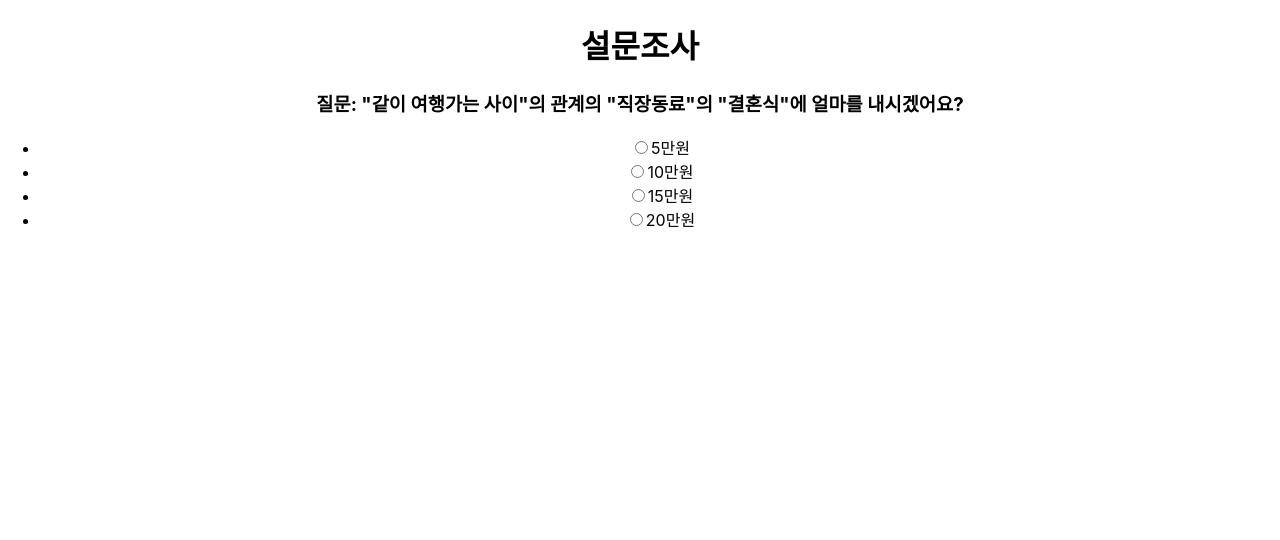
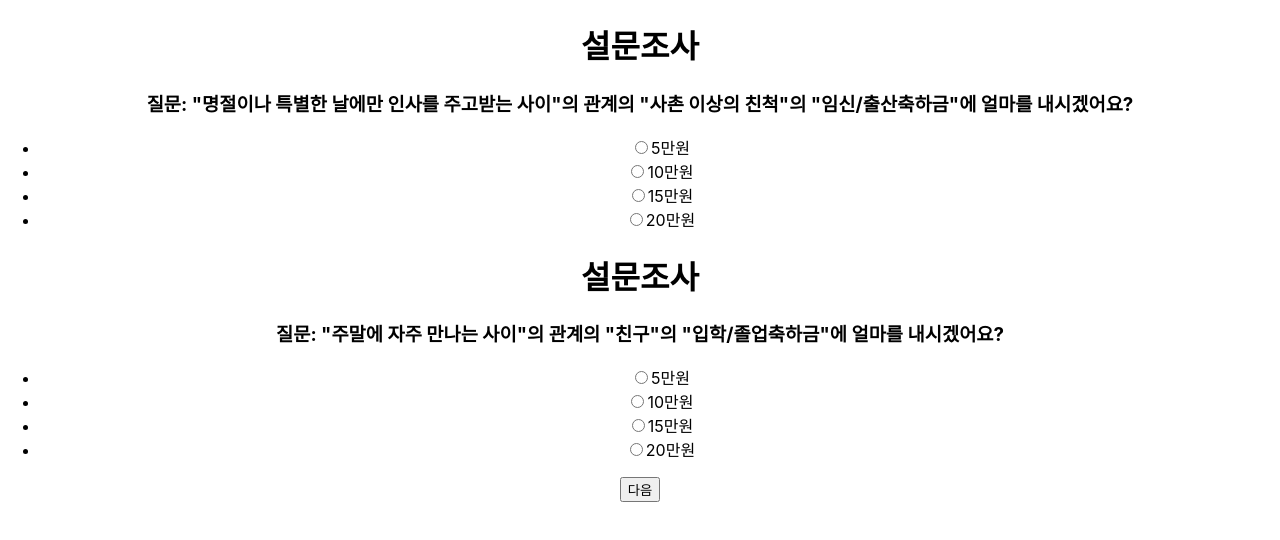
Before and after one commit to unoung/howmuch_qa, a React (Create React App) app: page / in a window 1280 px wide. Shown: the top 540 px of the page. Built offline with nearby package versions, Linux system fonts and the light colour scheme.

Commit message:
feat: 관계별

```diff
--- a/src/App.js
+++ b/src/App.js
@@ -1,10 +1,14 @@
+import SurveyPage2 from "./SurveyPage2";
 import "./App.css";
 import SurveyPage from "./SurveyPage";
+import SurveyPage3 from "./SurveyPage3";
 
 function App() {
   return (
     <div className="App">
-      <SurveyPage />
+      {/* <SurveyPage /> */}
+      <SurveyPage2 />
+      <SurveyPage3 />
     </div>
   );
 }
--- /dev/null
+++ b/src/SurveyPage2.js
@@ -0,0 +1,73 @@
+import React, { useState, useEffect } from "react";
+
+const SurveyPage2 = () => {
+  const relationshipOptions = ["명절이나 특별한 날에만 인사를 주고받는 사이", "특별한 일 없어도 안부를 주고받는 사이", "자주 연락을 주고받는 사이"];
+  const targetOptions = ["자녀", "부모님", "시부모님(장인장모님)", "배우자", "친척/사촌", "사촌 이상의 친척", "연인"];
+  const amountOptions = ["5만원", "10만원", "15만원", "20만원"];
+
+  const [relationship, setRelationship] = useState("");
+  const [target, setTarget] = useState("");
+  const [event, setEvent] = useState("");
+  const [answers, setAnswers] = useState(Array(amountOptions.length).fill(false));
+  const [eventList, setEventList] = useState([]);
+
+  useEffect(() => {
+    setEventList([]);
+    if (target === "자녀") {
+      setEventList(["돌잔치", "결혼식", "생일", "개업식", "기념일", "병문안위로금", "임신/출산축하금", "입학/졸업축하금"]);
+    } else if (target === "부모님") {
+      setEventList(["생일", "회갑", "기념일", "입학/졸업축하금", "결혼기념일", "병문안위로금", "개업식"]);
+    } else if (target === "시부모님(장인장모님)") {
+      setEventList(["생일", "회갑", "기념일", "입학/졸업축하금", "결혼기념일", "병문안위로금", "개업식"]);
+    } else if (target === "친척/사촌") {
+      setEventList(["돌잔치", "부모상", "조부모상", "결혼식", "생일", "회갑", "개업식", "기념일", "병문안위로금", "임신/출산축하금", "입학/졸업축하금"]);
+    } else if (target === "사촌 이상의 친척") {
+      setEventList(["돌잔치", "부모상", "조부모상", "결혼식", "생일", "회갑", "개업식", "기념일", "병문안위로금", "임신/출산축하금", "입학/졸업축하금"]);
+    } else if (target === "배우자") {
+      setEventList(["부모상", "조부모상", "생일", "개업식", "기념일", "병문안위로금", "임신/출산축하금", "입학/졸업축하금"]);
+    } else if (target === "연인") {
+      setEventList(["부모상", "조부모상", "생일", "개업식", "기념일", "병문안위로금", "입학/졸업축하금"]);
+    }
+  }, [target]);
+
+  useEffect(() => {
+    const randomRelationship = relationshipOptions[Math.floor(Math.random() * relationshipOptions.length)];
+    setRelationship(randomRelationship);
+
+    const randomTarget = targetOptions[Math.floor(Math.random() * targetOptions.length)];
+    setTarget(randomTarget);
+
+    let randomEvent = "";
+    // if (randomTarget === "자녀" || randomTarget === "부모님") {
+    randomEvent = eventList[Math.floor(Math.random() * eventList.length)];
+    // }
+    setEvent(randomEvent);
+  }, [eventList]);
+
+  const handleOptionSelect = (index) => {
+    const newAnswers = Array(amountOptions.length).fill(false);
+    newAnswers[index] = true;
+    setAnswers(newAnswers);
+  };
+
+  return (
+    <div>
+      <h1>설문조사</h1>
+      <h3>
+        질문: "{relationship}"의 관계의 "{target}"의 "{event}"에 얼마를 내시겠어요?
+      </h3>
+      <ul>
+        {amountOptions.map((option, index) => (
+          <li key={index}>
+            <label>
+              <input type="radio" checked={answers[index]} onChange={() => handleOptionSelect(index)} />
+              {option}
+            </label>
+          </li>
+        ))}
+      </ul>
+    </div>
+  );
+};
+
+export default SurveyPage2;
--- /dev/null
+++ b/src/SurveyPage3.js
@@ -0,0 +1,155 @@
+// import React, { useState, useEffect } from "react";
+
+// const SurveyPage3 = () => {
+//   const relationshipOptions = [
+//     { title: "마주치면 인사만 하는 사이", intimacy: 1 },
+//     { title: "어쩌다 같이 밥정도 한번 먹는 사이", intimacy: 2 },
+//     { title: "자주 연락을 주고받는 사이", intimacy: 3 },
+//     { title: "주말에 자주 만나는 사이", intimacy: 4 },
+//     { title: "연휴에 같이 여행을 가는 사이", intimacy: 5 },
+//     { title: "그냥 서로 얼굴을 아는 정도의 사이", intimacy: 1 },
+//     { title: "명절이나 특별한 날만 인사를 주고받는 사이", intimacy: 2 },
+//     { title: "특별한 일 없어도 안부를 주고받는 사이", intimacy: 3 },
+//     { title: "도움이 필요할때 연락할 수 있는 사이", intimacy: 4 },
+//     { title: "가족들과도 알고 지내는 사이", intimacy: 5 },
+//   ];
+
+//   const targetOptions = ["친구", "직장동료", "고교동창", "배우자", "대학동기", "동호회 지인", "선생님/제자"];
+//   const amountOptions = ["5만원", "10만원", "15만원", "20만원"];
+//   const eventOptions = ["돌잔치", "결혼식", "생일", "개업식", "기념일", "병문안위로금", "임신/출산축하금", "입학/졸업축하금"];
+
+//   const [relationship, setRelationship] = useState("");
+//   const [target, setTarget] = useState("");
+//   const [event, setEvent] = useState("");
+//   const [answers, setAnswers] = useState(Array(amountOptions.length).fill(false));
+//   const [eventList, setEventList] = useState([]);
+
+//   useEffect(() => {
+//     setEventList([]);
+//   }, [target]);
+
+//   useEffect(() => {
+//     const randomRelationship = relationshipOptions[Math.floor(Math.random() * relationshipOptions.length)].title;
+//     setRelationship(randomRelationship);
+
+//     const randomTarget = targetOptions[Math.floor(Math.random() * targetOptions.length)];
+//     setTarget(randomTarget);
+
+//     let randomEvent = eventOptions[Math.floor(Math.random() * eventOptions.length)];
+//     setEvent(randomEvent);
+//   }, []);
+
+//   const handleOptionSelect = (index) => {
+//     const newAnswers = Array(amountOptions.length).fill(false);
+//     newAnswers[index] = true;
+//     setAnswers(newAnswers);
+//   };
+
+//   const renderQuestions = () => {
+//     return targetOptions.map((option, index) => {
+//       const randomEvent = eventOptions[Math.floor(Math.random() * eventOptions.length)];
+//       const randomRelationship = relationshipOptions[Math.floor(Math.random() * relationshipOptions.length)].title;
+
+//       return (
+//         <div key={index}>
+//           <h3>
+//             질문: "{randomRelationship}"의 관계의 "{option}"의 "{randomEvent}"에 얼마를 내시겠어요?
+//           </h3>
+//           <ul>
+//             {amountOptions.map((amountOption, amountIndex) => (
+//               <li key={amountIndex}>
+//                 <label>
+//                   <input type="radio" checked={answers[amountIndex]} onChange={() => handleOptionSelect(amountIndex)} />
+//                   {amountOption}
+//                 </label>
+//               </li>
+//             ))}
+//           </ul>
+//         </div>
+//       );
+//     });
+//   };
+
+//   return (
+//     <div>
+//       <h1>설문조사</h1>
+//       {renderQuestions()}
+//     </div>
+//   );
+// };
+
+// export default SurveyPage3;
+
+import React, { useState, useEffect } from "react";
+
+const SurveyPage3 = () => {
+  const relationshipOptions = [
+    { title: "마주치면 인사만 하는 사이", intimacy: 1 },
+    { title: "어쩌다 같이 밥정도 한번 먹는 사이", intimacy: 2 },
+    { title: "자주 연락을 주고받는 사이", intimacy: 3 },
+    { title: "주말에 자주 만나는 사이", intimacy: 4 },
+    { title: "연휴에 같이 여행을 가는 사이", intimacy: 5 },
+    { title: "그냥 서로 얼굴을 아는 정도의 사이", intimacy: 1 },
+    { title: "명절이나 특별한 날만 인사를 주고받는 사이", intimacy: 2 },
+    { title: "특별한 일 없어도 안부를 주고받는 사이", intimacy: 3 },
+    { title: "도움이 필요할때 연락할 수 있는 사이", intimacy: 4 },
+    { title: "가족들과도 알고 지내는 사이", intimacy: 5 },
+  ];
+
+  const targetOptions = ["친구", "직장동료", "고교동창", "배우자", "대학동기", "동호회 지인", "선생님/제자"];
+  const amountOptions = ["5만원", "10만원", "15만원", "20만원"];
+  const eventOptions = ["돌잔치", "결혼식", "생일", "개업식", "기념일", "병문안위로금", "임신/출산축하금", "입학/졸업축하금"];
+
+  const [questionIndex, setQuestionIndex] = useState(0);
+  const [relationship, setRelationship] = useState("");
+  const [target, setTarget] = useState("");
+  const [event, setEvent] = useState("");
+  const [answers, setAnswers] = useState(Array(amountOptions.length).fill(false));
+
+  useEffect(() => {
+    const randomRelationship = relationshipOptions[Math.floor(Math.random() * relationshipOptions.length)].title;
+    setRelationship(randomRelationship);
+
+    const randomTarget = targetOptions[Math.floor(Math.random() * targetOptions.length)];
+    setTarget(randomTarget);
+
+    let randomEvent = eventOptions[Math.floor(Math.random() * eventOptions.length)];
+    setEvent(randomEvent);
+  }, [questionIndex]);
+
+  const handleOptionSelect = (index) => {
+    const newAnswers = Array(amountOptions.length).fill(false);
+    newAnswers[index] = true;
+    setAnswers(newAnswers);
+  };
+
+  const handleNextQuestion = () => {
+    if (questionIndex < targetOptions.length - 1) {
+      setQuestionIndex(questionIndex + 1);
+    } else {
+      // 모든 질문을 마침
+    }
+  };
+
+  return (
+    <div>
+      <h1>설문조사</h1>
+      <h3>
+        질문: "{relationship}"의 관계의 "{targetOptions[questionIndex]}"의 "{event}"에 얼마를 내시겠어요?
+      </h3>
+      <ul>
+        {amountOptions.map((option, index) => (
+          <li key={index}>
+            <label>
+              <input type="radio" checked={answers[index]} onChange={() => handleOptionSelect(index)} />
+              {option}
+            </label>
+          </li>
+        ))}
+      </ul>
+      <button onClick={handleNextQuestion}>다음</button>
+    </div>
+  );
+};
+
+export default SurveyPage3;
```
